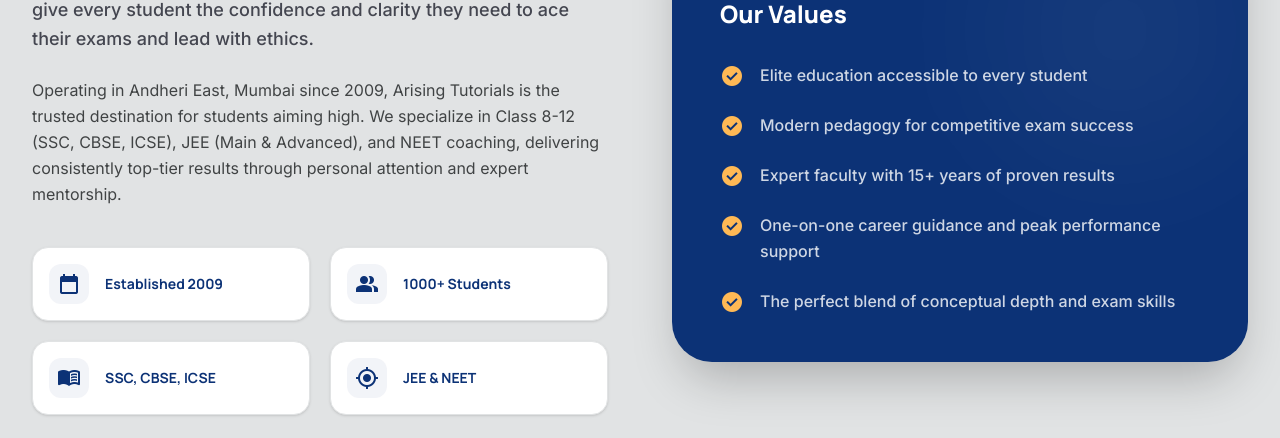
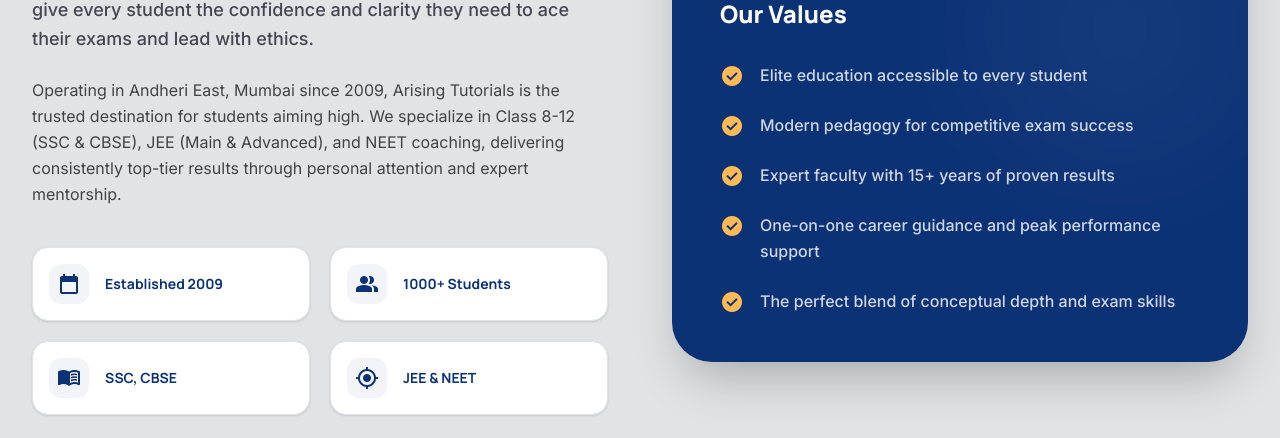
Before and after one commit to workwithsahil/Arising-Tutorials, a React (Vite) app: page /about in a window 1280 px wide. Shown: the part 734-1172 px from the top of the page. Built offline with nearby package versions, Linux system fonts and the light colour scheme.

Commit message:
Removed ICSE

```diff
--- a/src/components/Marquee.jsx
+++ b/src/components/Marquee.jsx
@@ -2,7 +2,7 @@
 
 export default function Marquee() {
   const items = [
-    "SSC", "CBSE", "ICSE", "JEE", "NEET", "CLASS 8-12",
+    "SSC", "CBSE", "JEE", "NEET", "CLASS 8-12",
   ];
 
   return (
--- a/src/data/siteData.js
+++ b/src/data/siteData.js
@@ -24,12 +24,12 @@
   justdialReviews: 22,
   workingHours: "Mon - Sat: 7:00 AM - 9:00 PM | Sunday: 7:00 AM - 9:00 PM",
   admissionDeadline: "15 April 2026",
-  boards: ["SSC", "CBSE", "ICSE"],
+  boards: ["SSC", "CBSE"],
   exams: ["JEE Main & Advanced", "NEET", "MHCET", "CET"],
   mission:
     "We don't just teach subjects; we build thinkers. Our mission is to give every student the confidence and clarity they need to ace their exams and lead with ethics.",
   description:
-    "Operating in Andheri East, Mumbai since 2009, Arising Tutorials is the trusted destination for students aiming high. We specialize in Class 8-12 (SSC, CBSE, ICSE), JEE (Main & Advanced), and NEET coaching, delivering consistently top-tier results through personal attention and expert mentorship.",
+    "Operating in Andheri East, Mumbai since 2009, Arising Tutorials is the trusted destination for students aiming high. We specialize in Class 8-12 (SSC & CBSE), JEE (Main & Advanced), and NEET coaching, delivering consistently top-tier results through personal attention and expert mentorship.",
 };
 
 export const courses = [
--- a/src/pages/AboutPage.jsx
+++ b/src/pages/AboutPage.jsx
@@ -78,7 +78,7 @@
                 {[
                   { icon: "calendar_today", label: "Established 2009" },
                   { icon: "group", label: "1000+ Students" },
-                  { icon: "menu_book", label: "SSC, CBSE, ICSE" },
+                  { icon: "menu_book", label: "SSC, CBSE" },
                   { icon: "my_location", label: "JEE & NEET" },
                 ].map((item) => (
                   <div
--- a/src/pages/CoursesPage.jsx
+++ b/src/pages/CoursesPage.jsx
@@ -20,7 +20,7 @@
             <span className="inline-flex items-center gap-2 bg-white/5 border border-white/10 rounded-full px-5 py-2 mb-6">
               <span className="material-symbols-outlined text-tertiary-fixed-dim text-sm" style={{ fontVariationSettings: "'FILL' 1" }}>auto_stories</span>
               <span className="text-white/90 text-xs font-bold font-label uppercase tracking-widest">
-                SSC, CBSE, ICSE, JEE, NEET
+                SSC, CBSE, JEE, NEET
               </span>
             </span>
             <h1 className="text-4xl sm:text-6xl font-extrabold font-headline text-white mb-6 tracking-tight">
```
